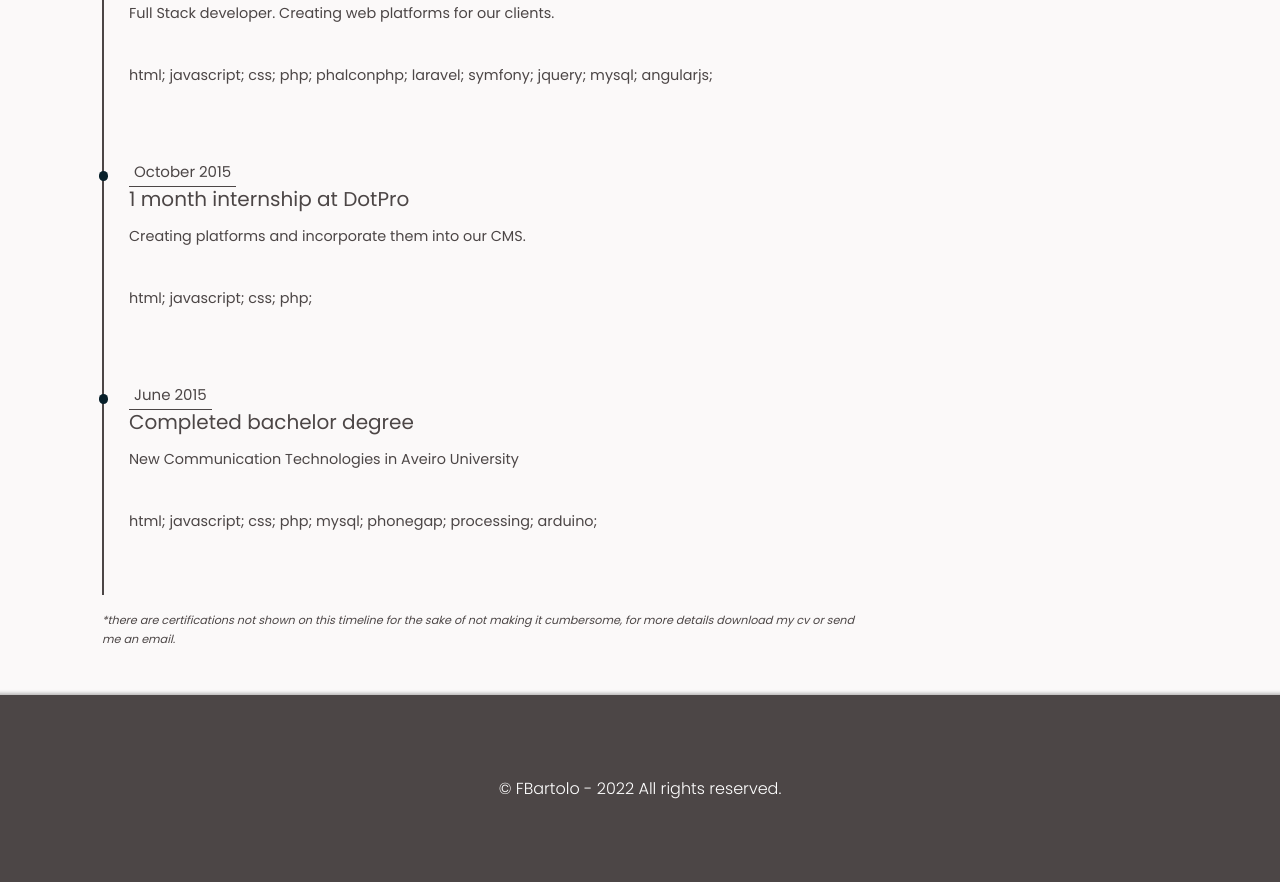
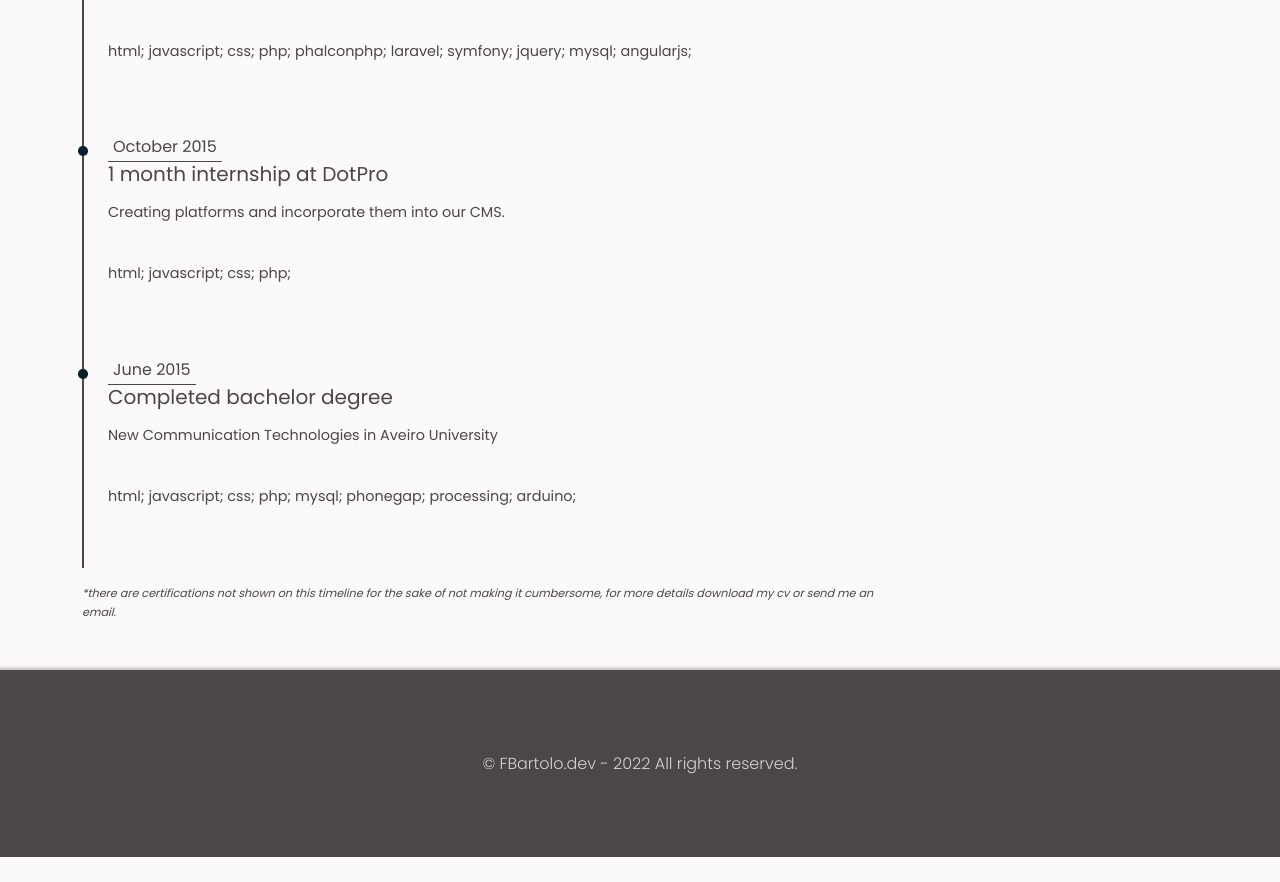
Before and after one commit to flaviobartolo/portfolio-spa, a React (Create React App) app: page / in a window 1280 px wide. Shown: the part 3676-4558 px from the top of the page. After the commit the page ends 4533 px from the top, so only its background shows below. Built offline with nearby package versions, Linux system fonts and the light colour scheme.

Commit message:
footer white color fix

```diff
--- a/src/pages/components/Footer/Footer.css
+++ b/src/pages/components/Footer/Footer.css
@@ -1,7 +1,7 @@
 footer {
   background-color: #4C4646;
   box-shadow: 0rem 0.1rem 0.2rem 0.2rem rgba(0, 0, 0, 0.26);
-  color: white;
+  color: rgba(251, 248, 248, 0.78);
 }
 
 footer > .copyright p{
--- a/src/pages/components/Footer/Footer.js
+++ b/src/pages/components/Footer/Footer.js
@@ -7,7 +7,7 @@ const Footer = () => {
   return (
     <footer>
       <div className='copyright'>
-        <p>© FBartolo - 2022 All rights reserved.</p>
+        <p>© FBartolo.dev - 2022 All rights reserved.</p>
       </div>
     </footer>
   )
--- a/src/pages/components/Sections/Timeline/Timeline.css
+++ b/src/pages/components/Sections/Timeline/Timeline.css
@@ -12,16 +12,16 @@
 .timeline{
   width:100vh;
   min-width: 200px;
-  padding:30px 20px;
+  padding:2rem 0;
 }
 
 .timeline ul{
   list-style-type:none;
   border-left:2px solid #4C4646;
-  padding:10px 5px;
+  padding:0.5rem 0.3rem;
 }
 .timeline ul li{
-  padding:20px 20px;
+  padding:1.2rem;
   position:relative;
   cursor:pointer;
   transition:.5s;
@@ -30,7 +30,7 @@
   display:inline-block;
   border-bottom: 1px solid #4C4646;
   padding:2px 5px;
-  font-size:15px;
+  font-size:1rem;
   text-align:center;
 }
 .timeline ul li .content h3{
```
